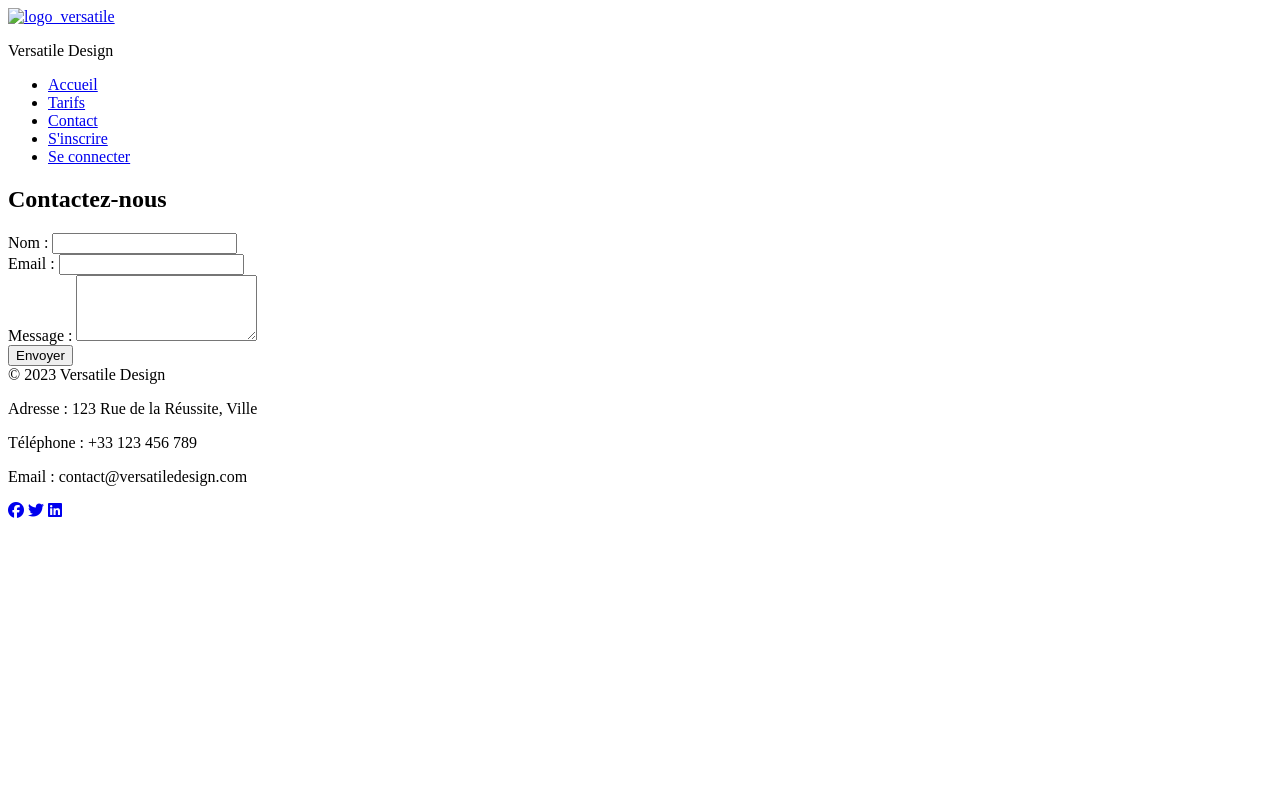
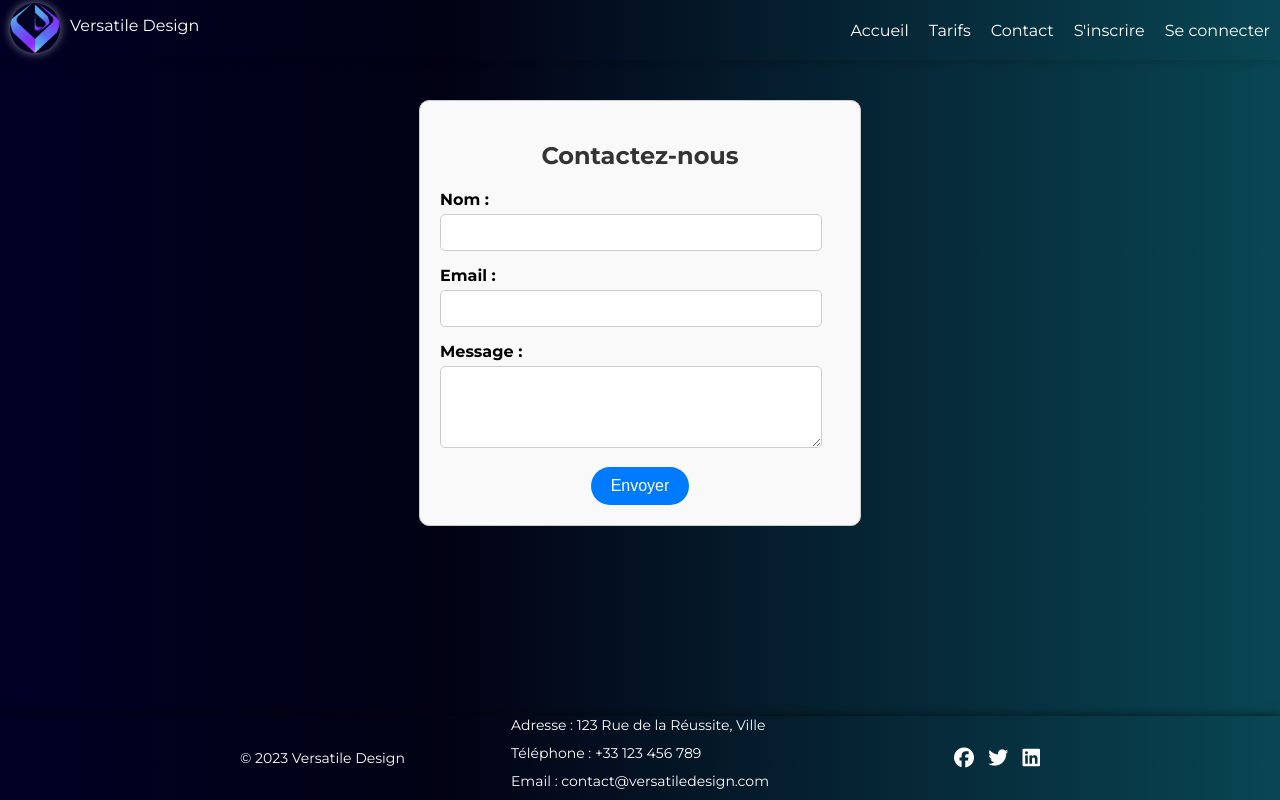
Before and after one commit to Sirothpech/versatile, a plain HTML site: page contact.html in a window 1280 px wide. Drawn offline with Linux system fonts and the light colour scheme; the site is published under a folder, as on GitHub Pages, so addresses that start at the root find nothing.

Commit message:
Fix the error to load the css style

```diff
--- a/contact.html
+++ b/contact.html
@@ -3,7 +3,7 @@
 <head>
     <meta charset="UTF-8">
     <meta name="viewport" content="width=device-width, initial-scale=1.0">
-    <link rel="stylesheet" href="/static/css/styles.css">
+    <link rel="stylesheet" href="static/css/styles.css">
     <link rel="preconnect" href="https://fonts.googleapis.com">
     <link rel="preconnect" href="https://fonts.gstatic.com" crossorigin>
     <link href="https://fonts.googleapis.com/css2?family=Montserrat:ital,wght@0,100;0,200;0,300;0,400;0,500;0,600;0,700;0,800;0,900;1,100;1,200;1,300;1,400;1,500;1,600;1,700;1,800;1,900&display=swap" rel="stylesheet">
@@ -14,7 +14,7 @@
 <body class="contact-page">
     <nav>
         <div class="logo">
-          <a href="#"><img src="/static/images/logo_vd_1.png" alt="logo_versatile"></a>
+          <a href="#"><img src="static/images/logo_vd_1.png" alt="logo_versatile"></a>
         </div>
         <div class="texte-a-cote">
             <p>Versatile Design</p>
```
Also changed, not shown: index.html (+2 -2 lines), login.html (+2 -2 lines), signup.html (+2 -2 lines).
